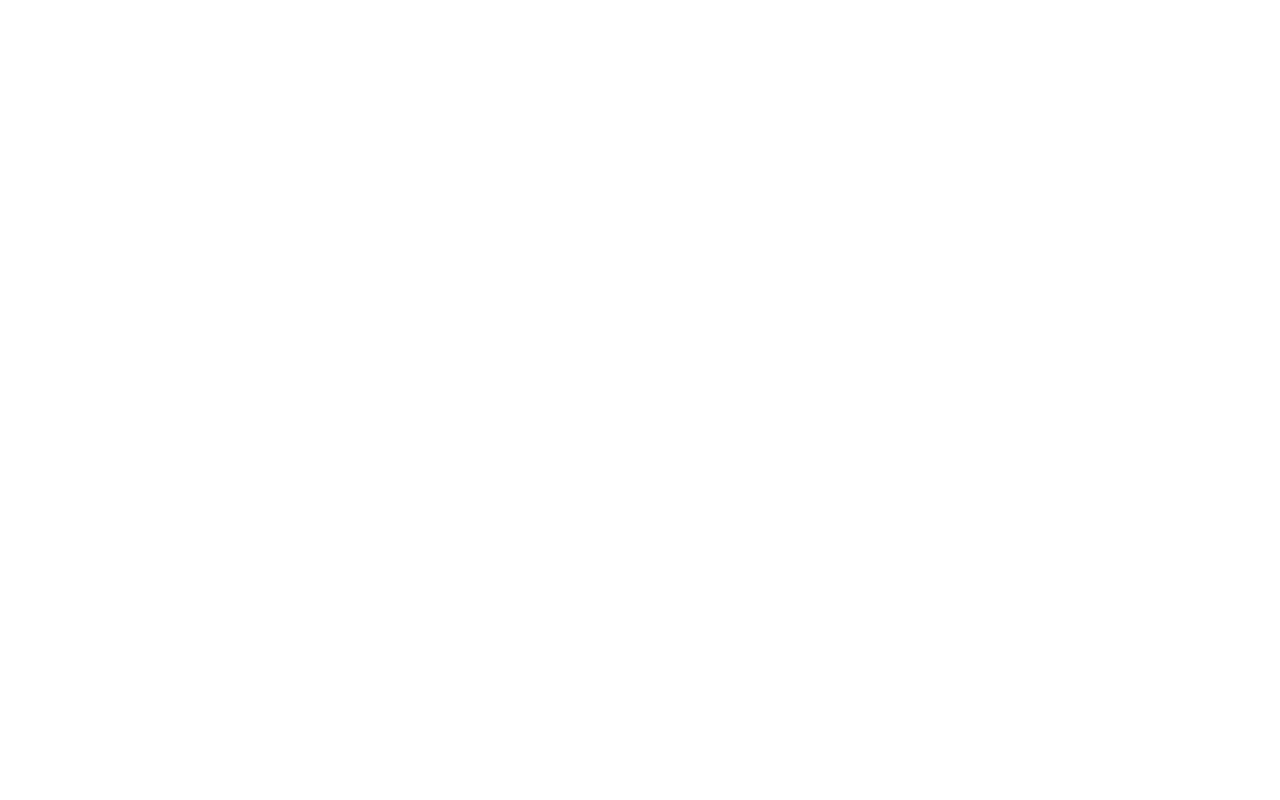
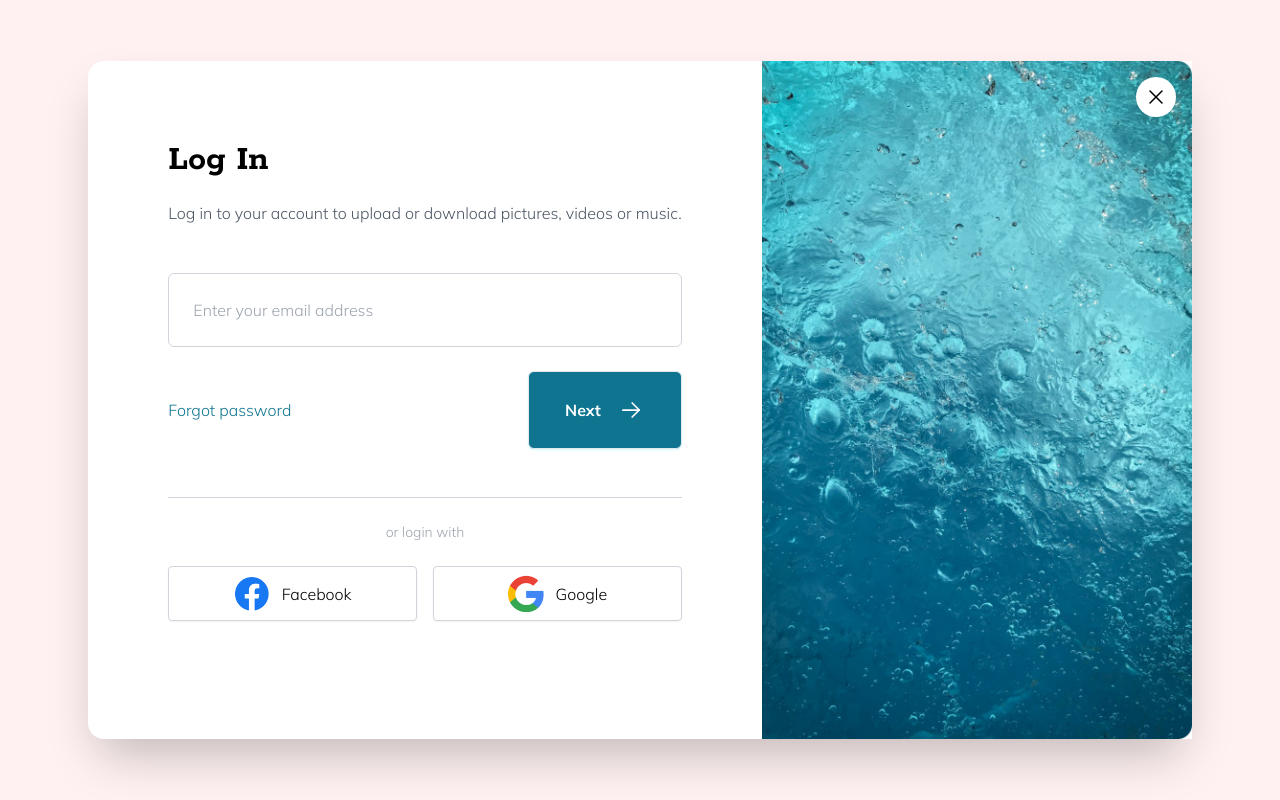
Before and after one commit to thepixelboy/tailwind-mini-projects, a plain HTML site: page login-modal/index.html in a window 1280 px wide. Drawn offline with nearby package versions, Linux system fonts and the light colour scheme.

Commit message:
feat: finish login modal project

```diff
--- a/login-modal/index.html
+++ b/login-modal/index.html
@@ -21,5 +21,104 @@
     </script>
     <title>Login Modal</title>
   </head>
-  <body></body>
+  <body>
+    <!-- Global container -->
+    <div class="flex items-center justify-center min-h-screen bg-rose-50">
+      <!-- Card container -->
+      <div
+        class="relative flex flex-col m-6 space-y-10 bg-white shadow-2xl rounded-2xl md:flex-row md:space-y-0 md:m-0"
+      >
+        <!-- Left side -->
+        <div class="p-6 md:p-20">
+          <!-- Top content -->
+          <h2 class="font-mono mb-5 text-4xl font-bold">Log In</h2>
+          <p class="max-2-sm mb-12 font-sans font-light text-gray-600">
+            Log in to your account to upload or download pictures, videos or
+            music.
+          </p>
+          <input
+            type="text"
+            class="w-full p-6 border border-gray-300 rounded-md placeholder:font-sans placeholder:font-light"
+            placeholder="Enter your email address"
+          />
+
+          <!-- Middle content -->
+          <div
+            class="flex flex-col items-center justify-between mt-6 space-y-6 md:flex-row md:space-y-0"
+          >
+            <div class="font-thin text-cyan-700">Forgot password</div>
+            <button
+              class="w-full md:w-auto flex justify-center items-center p-6 space-x-4 font-sans font-bold text-white rounded-md shadow-lg px-9 bg-cyan-700 shadow-cyan-100 hover:bg-opacity-90 shadow-sm hover:shadow-lg border transition hover:-translate-y-0.5 duration-150"
+            >
+              <span>Next</span>
+              <svg
+                xmlns="http://www.w3.org/2000/svg"
+                class="w-7"
+                viewBox="0 0 24 24"
+                stroke-width="1.5"
+                stroke="#ffffff"
+                fill="none"
+                stroke-linecap="round"
+                stroke-linejoin="round"
+              >
+                <path stroke="none" d="M0 0h24v24H0z" fill="none" />
+                <line x1="5" y1="12" x2="19" y2="12" />
+                <line x1="13" y1="18" x2="19" y2="12" />
+                <line x1="13" y1="6" x2="19" y2="12" />
+              </svg>
+            </button>
+          </div>
+
+          <!-- Border -->
+          <div class="mt-12 border-b border-b-gray-300"></div>
+
+          <!-- Bottom content -->
+          <p class="py-6 text-sm font-thin text-center text-gray-400">
+            or login with
+          </p>
+
+          <!-- Bottom buttons container -->
+          <div
+            class="flex flex-col space-x-0 space-y-6 md:flex-row md:space-x-4 md:space-y-0"
+          >
+            <button
+              class="flex items-center justify-center py-2 space-x-3 border border-gray-300 rounded shadow-sm hover:bg-opacity-30 hover:shadow-lg hover:-translate-y-0.5 transition duration-150 md:w-1/2"
+            >
+              <img src="images/facebook.png" alt="" class="w-9" />
+              <span class="font-thin">Facebook</span>
+            </button>
+            <button
+              class="flex items-center justify-center py-2 space-x-3 border border-gray-300 rounded shadow-sm hover:bg-opacity-30 hover:shadow-lg hover:-translate-y-0.5 transition duration-150 md:w-1/2"
+            >
+              <img src="images/google.png" alt="" class="w-9" />
+              <span class="font-thin">Google</span>
+            </button>
+          </div>
+        </div>
+
+        <!-- Right side -->
+        <img src="images/image.jpg" alt="" class="w-[430px] hidden md:block" />
+
+        <!-- Close Button -->
+        <div
+          class="group absolute -top-5 right-4 flex items-center justify-center w-10 h-10 bg-gray-200 rounded-full md:bg-white md:top-4 hover:cursor-pointer hover:-translate-y-0.5 transition duration-150"
+        >
+          <svg
+            xmlns="http://www.w3.org/2000/svg"
+            class="w-6 h-6 text-black group-hover:text-gray-600"
+            viewBox="0 0 24 24"
+            stroke-width="1.5"
+            stroke="currentColor"
+            fill="none"
+            stroke-linecap="round"
+            stroke-linejoin="round"
+          >
+            <path stroke="none" d="M0 0h24v24H0z" fill="none" />
+            <line x1="18" y1="6" x2="6" y2="18" />
+            <line x1="6" y1="6" x2="18" y2="18" />
+          </svg>
+        </div>
+      </div>
+    </div>
+  </body>
 </html>
```
